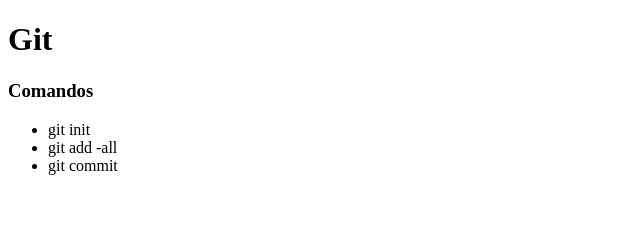
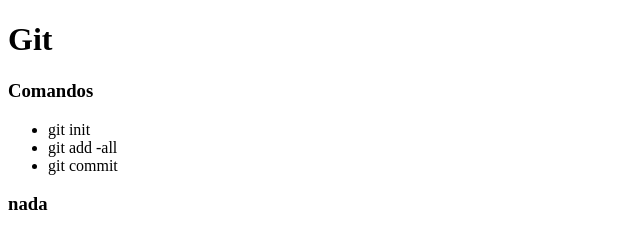
Before and after one commit to AlejandroBonilla/test_page, a plain HTML site: page index.html in a window 1280 px wide. Shown: the full height of the page, 0-640 px from the left. Drawn offline with Linux system fonts and the light colour scheme.

Commit message:
otro cambio

```diff
--- a/index.html
+++ b/index.html
@@ -16,6 +16,7 @@
         <li>git add -all</li>
         <li>git commit</li>
     </ul>
+    <h3>nada</h3>
 </body>
 
 </html>
```
